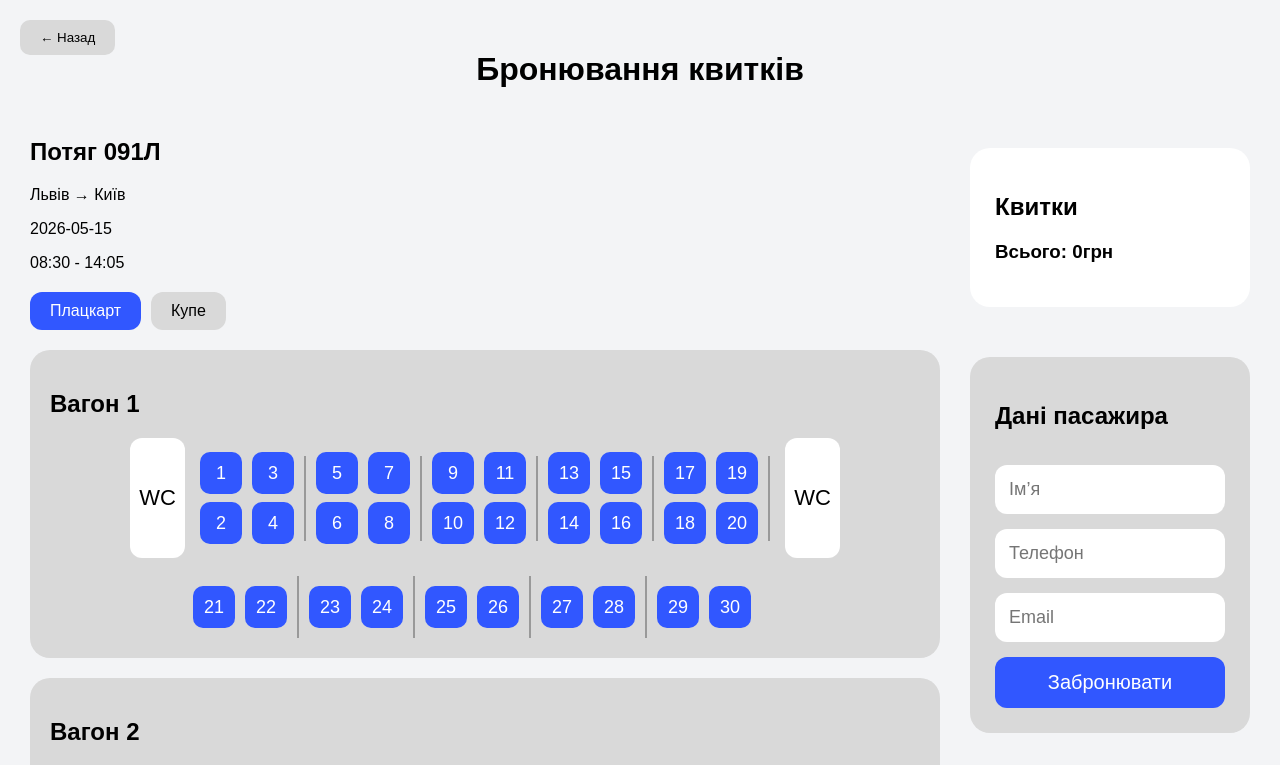
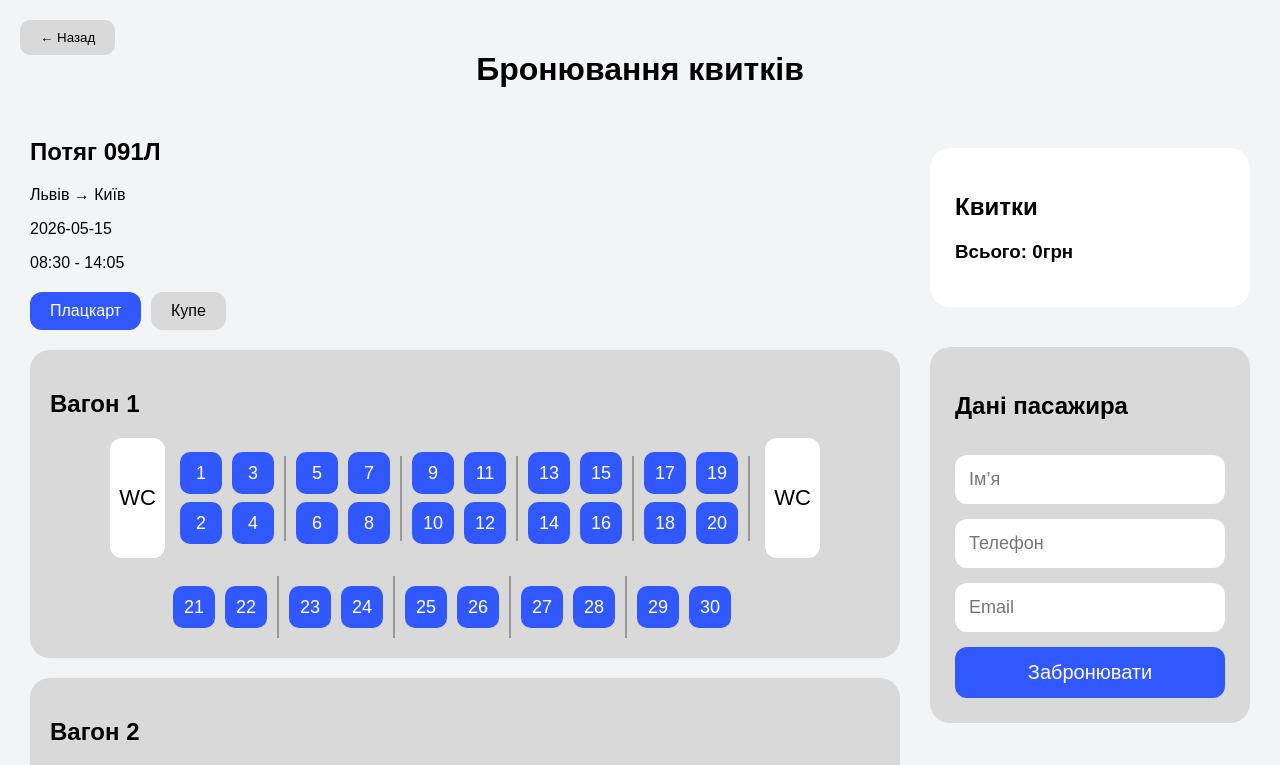
Before and after one commit to ShapovalAnna/web-lab9-10, a React (Vite) app: page /booking/1 in a window 1280 px wide. Shown: the top 765 px of the page. Built offline with nearby package versions, Linux system fonts and the light colour scheme.

Commit message:
Improved booking page layout and sticky sidebar

```diff
--- a/src/App.css
+++ b/src/App.css
@@ -387,11 +387,13 @@ h1 {
 }
 
 .booking-right {
-    width: 280px;
-
+    width: 320px;
     display: flex;
     flex-direction: column;
-    gap: 20px;
+    gap: 10px;
+    position: sticky;
+    top: 10px;
+    height: fit-content;
 }
 
 .selected-train {
@@ -406,14 +408,10 @@ h1 {
 
 .type-btn {
     padding: 10px 20px;
-
     border: none;
     border-radius: 12px;
-
     background: #d9d9d9;
-
     cursor: pointer;
-
     font-size: 16px;
 }
 
@@ -460,7 +458,7 @@ h1 {
 
 .side-seats {
     margin-top: 18px;
-    margin-left: 143px;
+    margin-left: 123px;
     display: flex;
     align-items: center;
 }
--- a/src/pages/Booking.jsx
+++ b/src/pages/Booking.jsx
@@ -26,17 +26,27 @@ export default function Booking() {
                 id: 2,
                 seats: 30,
                 price: 456
+            },
+            {
+                id: 3,
+                seats: 30,
+                price: 456
+            },
+            {
+                id: 4,
+                seats: 30,
+                price: 456
             }
         ],
 
         coupe: [
             {
-                id: 3,
+                id: 5,
                 seats: 20,
                 price: 985
             },
             {
-                id: 4,
+                id: 6,
                 seats: 20,
                 price: 985
             }
```
